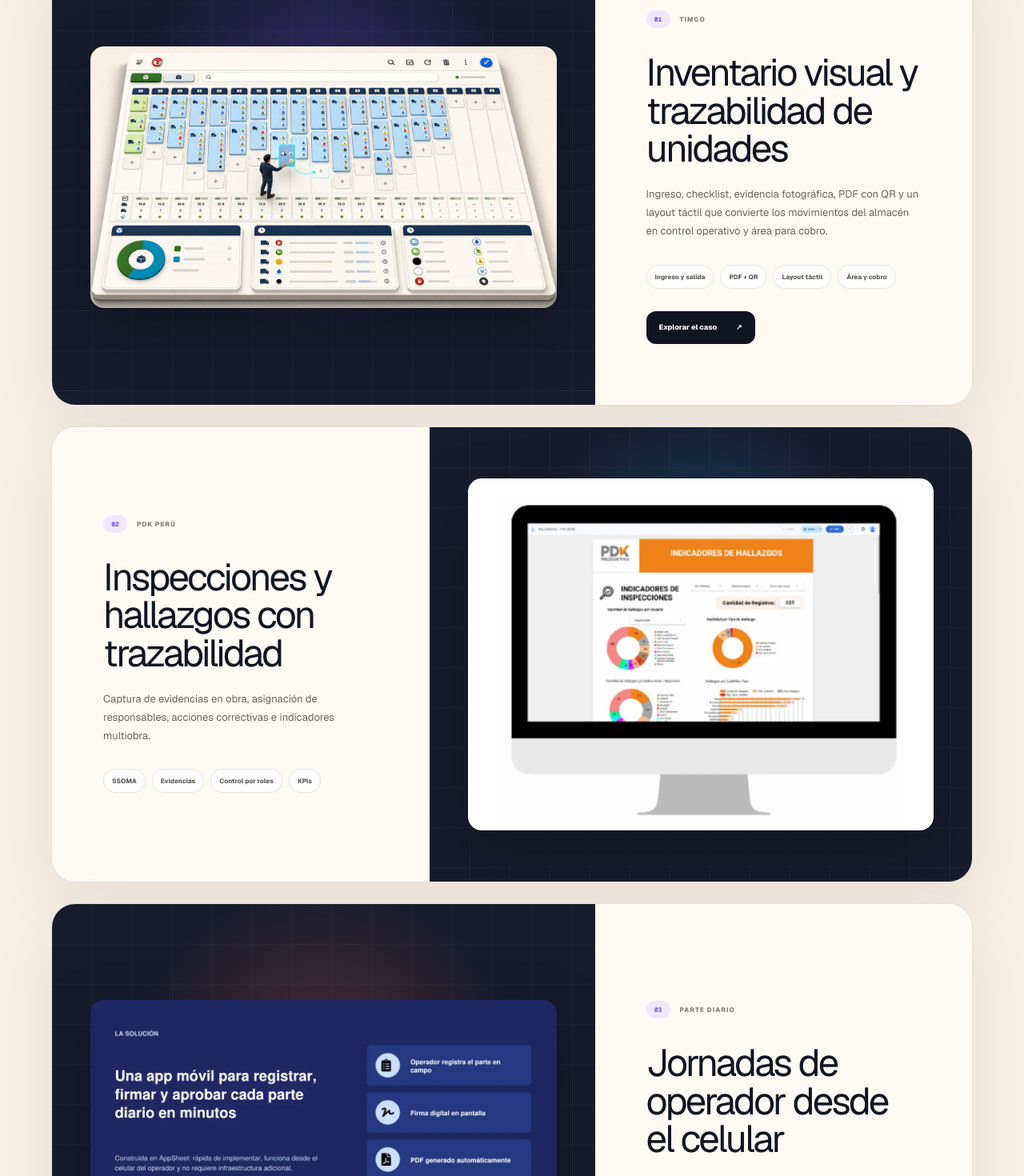
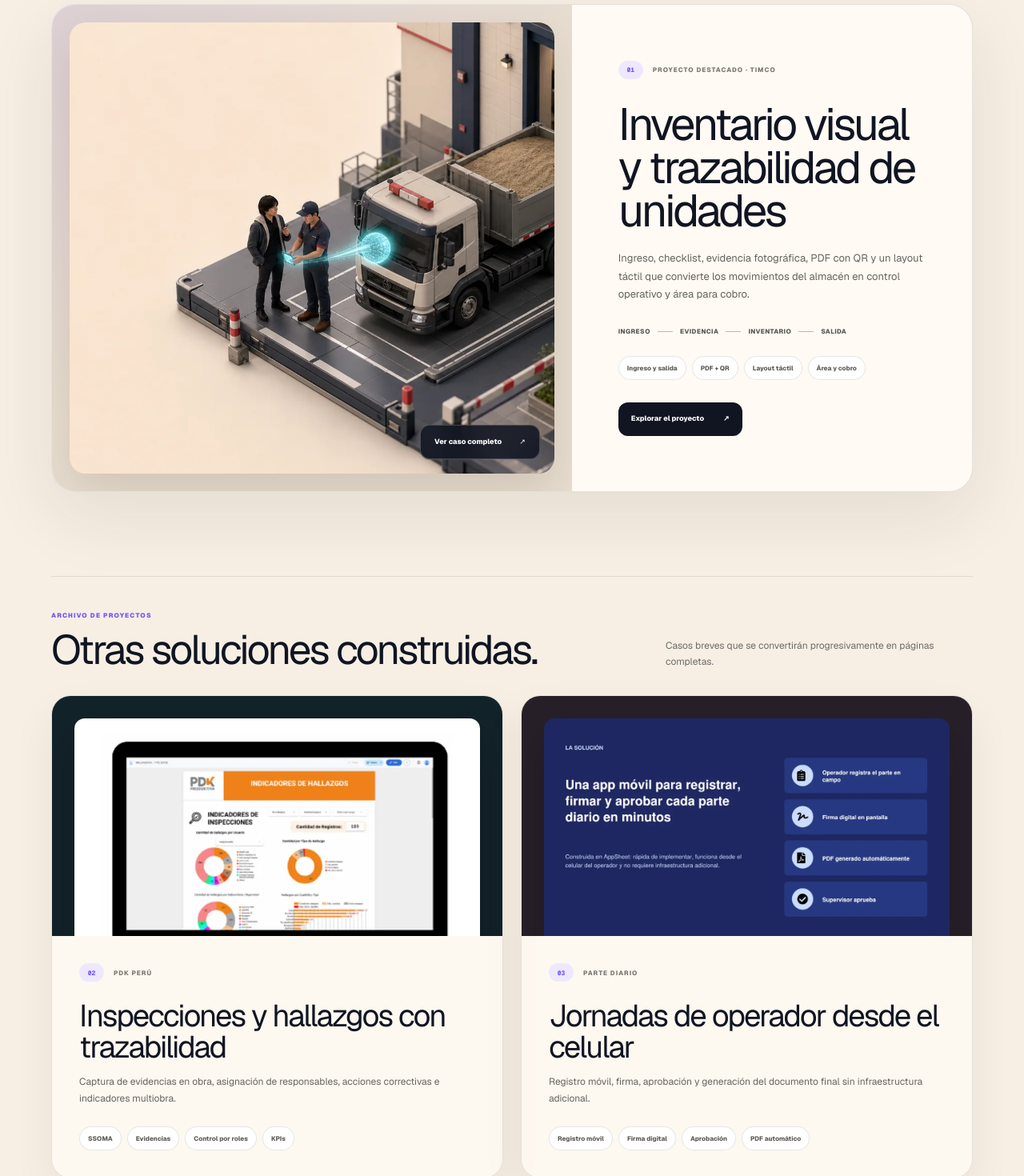
Before and after one commit to paolo-gonzalesmoya/paolo-gonzales-portafolio, a Next.js app: page / in a window 1280 px wide. Shown: the part 2960-4430 px from the top of the page at 80% size. Built offline with nearby package versions, Linux system fonts and the light colour scheme.

Commit message:
Rediseñar portafolio de proyectos en la landing

```diff
--- a/app/globals.css
+++ b/app/globals.css
@@ -617,6 +617,40 @@ img { display: block; max-width: 100%; }
 .world-case-link { width: fit-content; display: flex; align-items: center; gap: 24px; margin-top: 28px; padding: 14px 16px; border-radius: 12px; color: white; background: var(--world-ink); font-size: 9px; font-weight: 780; }
 .world-case-link:hover { background: #2a2f40; transform: translateY(-2px); }
 
+.world-portfolio-heading h2 { max-width: 870px; }
+.world-project-featured { min-height: 610px; display: grid; grid-template-columns: 1.13fr .87fr; overflow: hidden; border: 1px solid rgba(17,21,34,.11); border-radius: 30px; background: #fffaf4; box-shadow: 0 30px 85px rgba(45,35,28,.09); }
+.world-project-featured-image { position: relative; min-height: 560px; display: block; overflow: hidden; padding: 22px; color: white; background: #e9ded0; }
+.world-project-featured-image:before { content: ""; position: absolute; inset: 0; background: linear-gradient(145deg, rgba(118,86,255,.1), transparent 50%); }
+.world-project-featured-image img { position: relative; z-index: 1; width: 100%; height: 100%; display: block; border-radius: 20px; object-fit: cover; object-position: center; box-shadow: 0 24px 55px rgba(40,31,27,.13); transition: transform .55s cubic-bezier(.2,.75,.2,1); }
+.world-project-featured-image:hover img { transform: scale(1.018); }
+.world-project-featured-image>span { position: absolute; z-index: 2; right: 40px; bottom: 40px; display: flex; align-items: center; gap: 22px; padding: 14px 17px; border: 1px solid rgba(255,255,255,.2); border-radius: 12px; color: white; background: rgba(16,21,34,.88); font-size: 9px; font-weight: 780; backdrop-filter: blur(12px); }
+.world-project-featured-image>span b { font-weight: 500; }
+.world-project-featured-copy { display: flex; flex-direction: column; justify-content: center; padding: 58px; }
+.world-project-meta { display: flex; align-items: center; gap: 12px; }
+.world-project-meta>span { width: 31px; height: 23px; display: grid; place-items: center; border-radius: 999px; color: var(--world-violet); background: #eee8ff; font: 760 8px/1 var(--font-geist-mono), monospace; }
+.world-project-meta>small { color: #7a776f; font-size: 8px; font-weight: 800; letter-spacing: .13em; text-transform: uppercase; }
+.world-project-featured-copy h3 { margin: 29px 0 22px; font-size: clamp(42px,4.4vw,64px); line-height: .96; letter-spacing: -.058em; }
+.world-project-featured-copy>p { margin: 0; color: #65645e; font-size: 13px; line-height: 1.75; }
+.world-project-flow { display: flex; align-items: center; gap: 9px; margin-top: 28px; }
+.world-project-flow span { color: #565650; font-size: 8px; font-weight: 760; text-transform: uppercase; letter-spacing: .06em; }
+.world-project-flow i { width: 19px; height: 1px; background: #beb7ab; }
+.world-project-featured-copy>ul, .world-project-card-copy>ul { display: flex; flex-wrap: wrap; gap: 7px; margin: 25px 0 0; padding: 0; list-style: none; }
+.world-project-featured-copy li, .world-project-card-copy li { padding: 8px 10px; border: 1px solid rgba(17,21,34,.1); border-radius: 999px; color: #5f5e59; background: white; font-size: 8px; font-weight: 720; }
+.world-project-library-heading { display: grid; grid-template-columns: 1fr .55fr; gap: 70px; align-items: end; margin: 105px 0 32px; padding-top: 42px; border-top: 1px solid rgba(17,21,34,.1); }
+.world-project-library-heading p { margin: 0 0 12px; color: var(--world-violet); font-size: 8px; font-weight: 820; letter-spacing: .15em; text-transform: uppercase; }
+.world-project-library-heading h3 { margin: 0; font-size: clamp(38px,4vw,56px); line-height: .98; letter-spacing: -.055em; }
+.world-project-library-heading>span { max-width: 380px; color: #6d6b67; font-size: 12px; line-height: 1.7; }
+.world-project-library { display: grid; grid-template-columns: repeat(2,minmax(0,1fr)); gap: 22px; }
+.world-project-card { overflow: hidden; border: 1px solid rgba(17,21,34,.1); border-radius: 24px; background: rgba(255,250,244,.78); box-shadow: 0 22px 55px rgba(45,35,28,.06); }
+.world-project-card-image { height: 300px; display: grid; place-items: center; overflow: hidden; padding: 28px; background: #171b2c; }
+.world-project-card-image img { width: 100%; height: 100%; object-fit: contain; border-radius: 13px; filter: drop-shadow(0 20px 25px rgba(0,0,0,.22)); transition: transform .4s cubic-bezier(.2,.75,.2,1); }
+.world-project-card:hover .world-project-card-image img { transform: scale(1.025); }
+.world-project-card.cyan .world-project-card-image { background: #13232a; }
+.world-project-card.coral .world-project-card-image { background: #282029; }
+.world-project-card-copy { padding: 34px; }
+.world-project-card-copy h3 { margin: 23px 0 15px; font-size: clamp(30px,3vw,42px); line-height: 1; letter-spacing: -.05em; }
+.world-project-card-copy>p { margin: 0; color: #67655f; font-size: 12px; line-height: 1.72; }
+
 .world-reel { padding: 130px 0; color: white; background: #10141f; }
 .world-reel-grid { display: grid; grid-template-columns: .58fr 1.42fr; gap: 80px; align-items: center; }
 .world-reel h2 { margin: 20px 0 25px; font-size: clamp(45px, 4.8vw, 70px); line-height: .96; letter-spacing: -.055em; }
@@ -708,6 +742,9 @@ img { display: block; max-width: 100%; }
   .world-case, .world-case:nth-child(even) { grid-template-columns: 1fr; }
   .world-case:nth-child(even) .world-case-image { order: initial; }
   .world-case-copy { padding: 48px; }
+  .world-project-featured { grid-template-columns: 1fr; }
+  .world-project-featured-image { min-height: 480px; }
+  .world-project-featured-copy { padding: 50px; }
   .world-method-grid { grid-template-columns: repeat(2, 1fr); }
   .world-method-grid article { border-right: 1px solid rgba(255,255,255,.1); border-bottom: 1px solid rgba(255,255,255,.1); }
   .world-method-grid article:nth-child(even) { border-right: 0; }
@@ -742,6 +779,17 @@ img { display: block; max-width: 100%; }
   .world-case-image { min-height: 320px; padding: 26px; }
   .world-case-copy { padding: 34px 25px; }
   .world-case-copy h3 { font-size: 36px; }
+  .world-project-featured { min-height: 0; border-radius: 21px; }
+  .world-project-featured-image { min-height: 315px; padding: 10px; }
+  .world-project-featured-image img { border-radius: 14px; }
+  .world-project-featured-image>span { right: 22px; bottom: 22px; }
+  .world-project-featured-copy { padding: 34px 25px; }
+  .world-project-featured-copy h3 { font-size: 41px; }
+  .world-project-flow { flex-wrap: wrap; }
+  .world-project-library-heading { grid-template-columns: 1fr; gap: 18px; margin-top: 72px; }
+  .world-project-library { grid-template-columns: 1fr; }
+  .world-project-card-image { height: 255px; padding: 22px; }
+  .world-project-card-copy { padding: 28px 24px; }
   .world-video-frame { padding: 6px; border-radius: 18px; }
   .world-video-frame video { border-radius: 13px; }
   .world-method-visual { min-height: 245px; }
--- a/app/page.tsx
+++ b/app/page.tsx
@@ -2,6 +2,7 @@
 
 import type { CSSProperties } from "react";
 import { useEffect, useRef, useState } from "react";
+import Link from "next/link";
 
 const scenes = [
   {
@@ -61,7 +62,7 @@ const cases = [
     title: "Inventario visual y trazabilidad de unidades",
     copy: "Ingreso, checklist, evidencia fotográfica, PDF con QR y un layout táctil que convierte los movimientos del almacén en control operativo y área para cobro.",
     tags: ["Ingreso y salida", "PDF + QR", "Layout táctil", "Área y cobro"],
-    image: "/assets/projects/timco/scene-05.webp",
+    image: "/assets/projects/timco/scene-01.webp",
     tone: "violet",
     href: "/proyectos/inventario-almacenes",
   },
@@ -335,21 +336,45 @@ export default function Home() {
 
       <section id="casos" className="world-section world-cases">
         <div className="world-shell">
-          <div className="world-heading">
-            <div><p>Casos seleccionados</p><h2>El efecto visual atrae.<br />El resultado convence.</h2></div>
-            <span>Soluciones construidas alrededor de operaciones reales, no de una plantilla.</span>
+          <div className="world-heading world-portfolio-heading">
+            <div><p>Portafolio de productos</p><h2>Procesos reales convertidos en productos digitales.</h2></div>
+            <span>Una selección de soluciones construidas alrededor de operaciones reales. El portafolio crecerá con nuevos casos completos, sin perder claridad.</span>
           </div>
 
-          <div className="world-case-grid">
-            {cases.map((item) => (
-              <article className={`world-case ${item.tone}`} key={item.number}>
-                <div className="world-case-image"><img src={item.image} alt={`Solución desarrollada para ${item.client}`} /></div>
-                <div className="world-case-copy">
-                  <div><span>{item.number}</span><small>{item.client}</small></div>
+          <article className="world-project-featured">
+            <Link className="world-project-featured-image" href={cases[0].href ?? "/proyectos/inventario-almacenes"} aria-label={`Explorar ${cases[0].title}`}>
+              <img src={cases[0].image} alt="Ingreso digital de una unidad al almacén TIMCO" />
+              <span>Ver caso completo <b>↗</b></span>
+            </Link>
+            <div className="world-project-featured-copy">
+              <div className="world-project-meta"><span>01</span><small>Proyecto destacado · {cases[0].client}</small></div>
+              <h3>{cases[0].title}</h3>
+              <p>{cases[0].copy}</p>
+              <div className="world-project-flow" aria-label="Recorrido del proyecto">
+                <span>Ingreso</span><i />
+                <span>Evidencia</span><i />
+                <span>Inventario</span><i />
+                <span>Salida</span>
+              </div>
+              <ul>{cases[0].tags.map((tag) => <li key={tag}>{tag}</li>)}</ul>
+              <Link className="world-case-link" href={cases[0].href ?? "/proyectos/inventario-almacenes"}>Explorar el proyecto <span>↗</span></Link>
+            </div>
+          </article>
+
+          <div className="world-project-library-heading">
+            <div><p>Archivo de proyectos</p><h3>Otras soluciones construidas.</h3></div>
+            <span>Casos breves que se convertirán progresivamente en páginas completas.</span>
+          </div>
+
+          <div className="world-project-library">
+            {cases.slice(1).map((item) => (
+              <article className={`world-project-card ${item.tone}`} key={item.number}>
+                <div className="world-project-card-image"><img src={item.image} alt={`Solución desarrollada para ${item.client}`} loading="lazy" decoding="async" /></div>
+                <div className="world-project-card-copy">
+                  <div className="world-project-meta"><span>{item.number}</span><small>{item.client}</small></div>
                   <h3>{item.title}</h3>
                   <p>{item.copy}</p>
                   <ul>{item.tags.map((tag) => <li key={tag}>{tag}</li>)}</ul>
-                  {item.href && <a className="world-case-link" href={item.href}>Explorar el caso <span>↗</span></a>}
                 </div>
               </article>
             ))}
```
